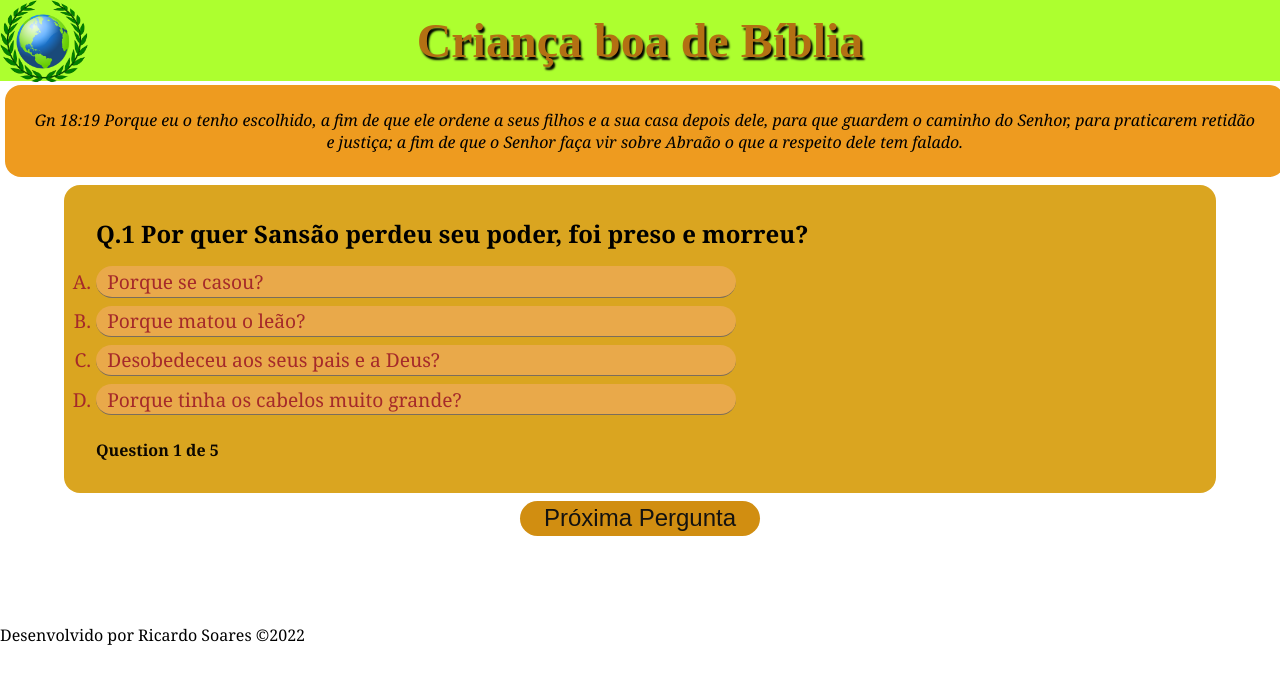
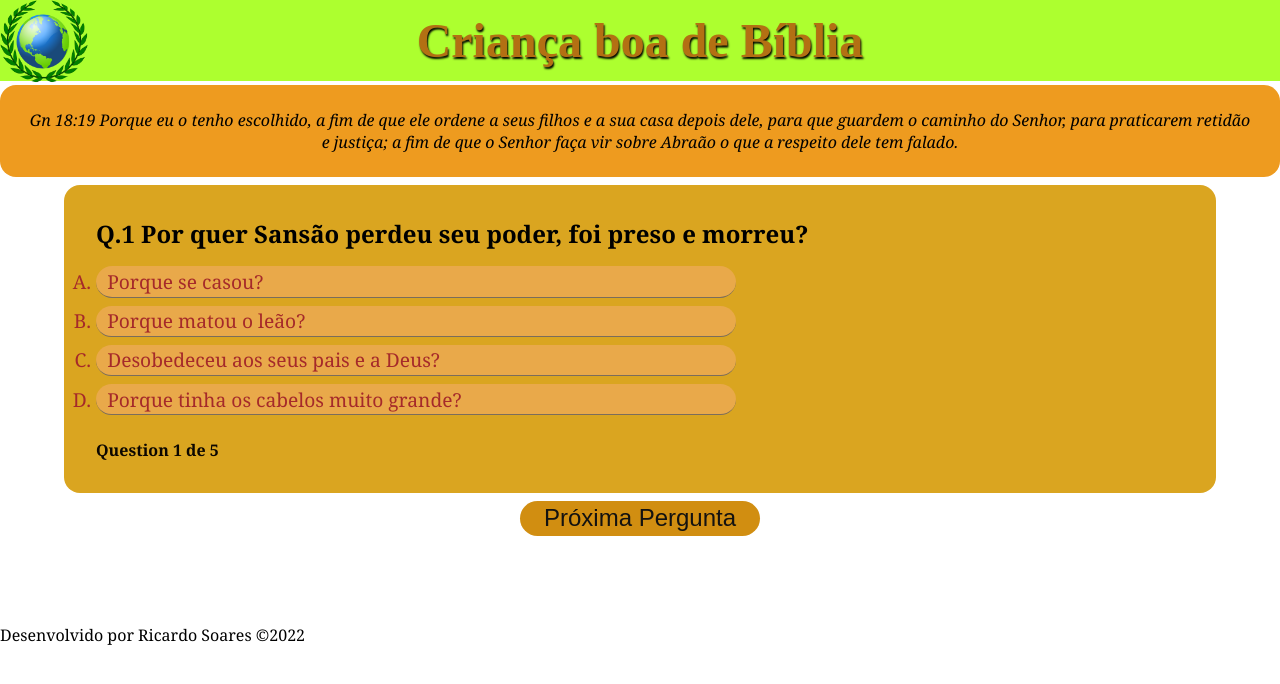
Before and after one commit to Ricardo-72/quiz-infantil, a plain HTML site: page index.html in a window 1280 px wide. Drawn offline with Linux system fonts and the light colour scheme.

Commit message:
Update quiz.css

```diff
--- a/quiz.css
+++ b/quiz.css
@@ -26,7 +26,7 @@ img{
     color: rgb(179, 112, 19);
     background: greenyellow;
     font-family: 'Times New Roman', Times, serif;
-    text-shadow: #000 2px 3px 2px;
+    text-shadow: #000 1px 2px 2px;
 
 }
 
@@ -34,7 +34,7 @@ img{
 #vers-biblico{
     background: rgb(238, 155, 31);
     border-radius: 1rem;
-    margin: 0.3rem;
+    margin: 0.3rem auto;
     text-align: center;
     padding: 1.5rem;
     width: 80rem;
```
